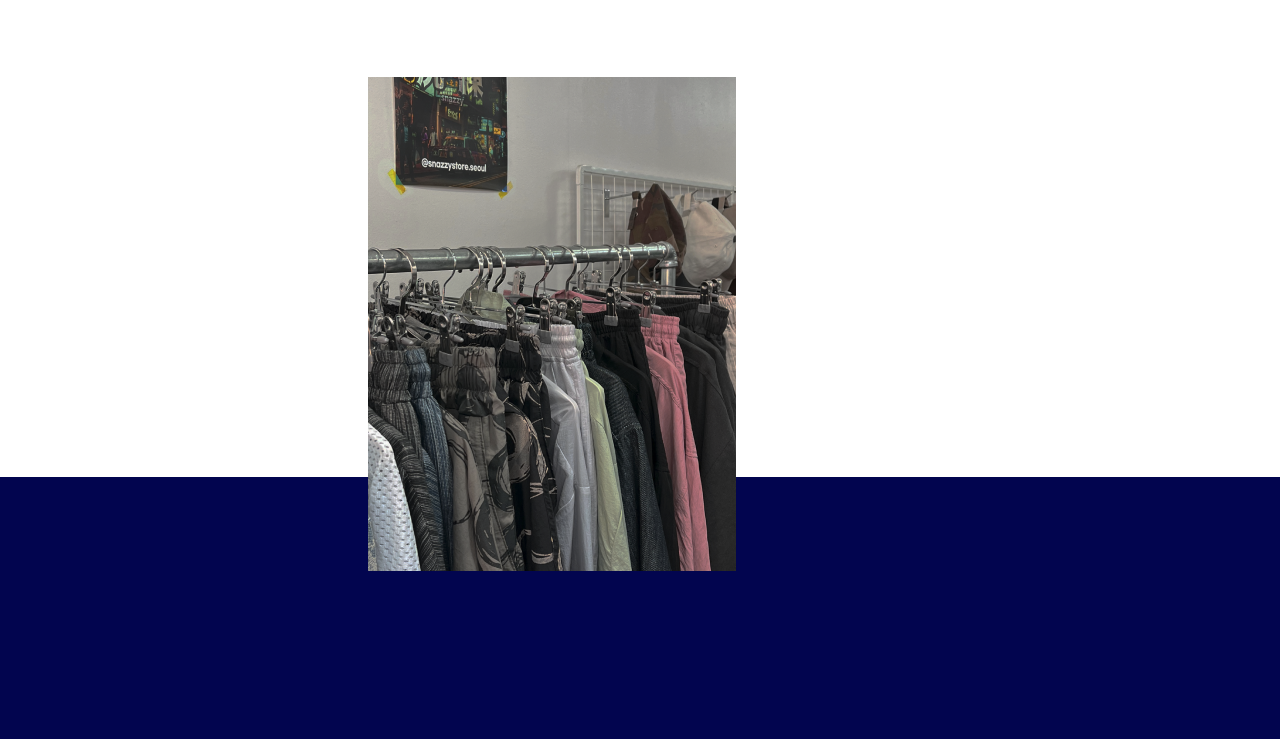
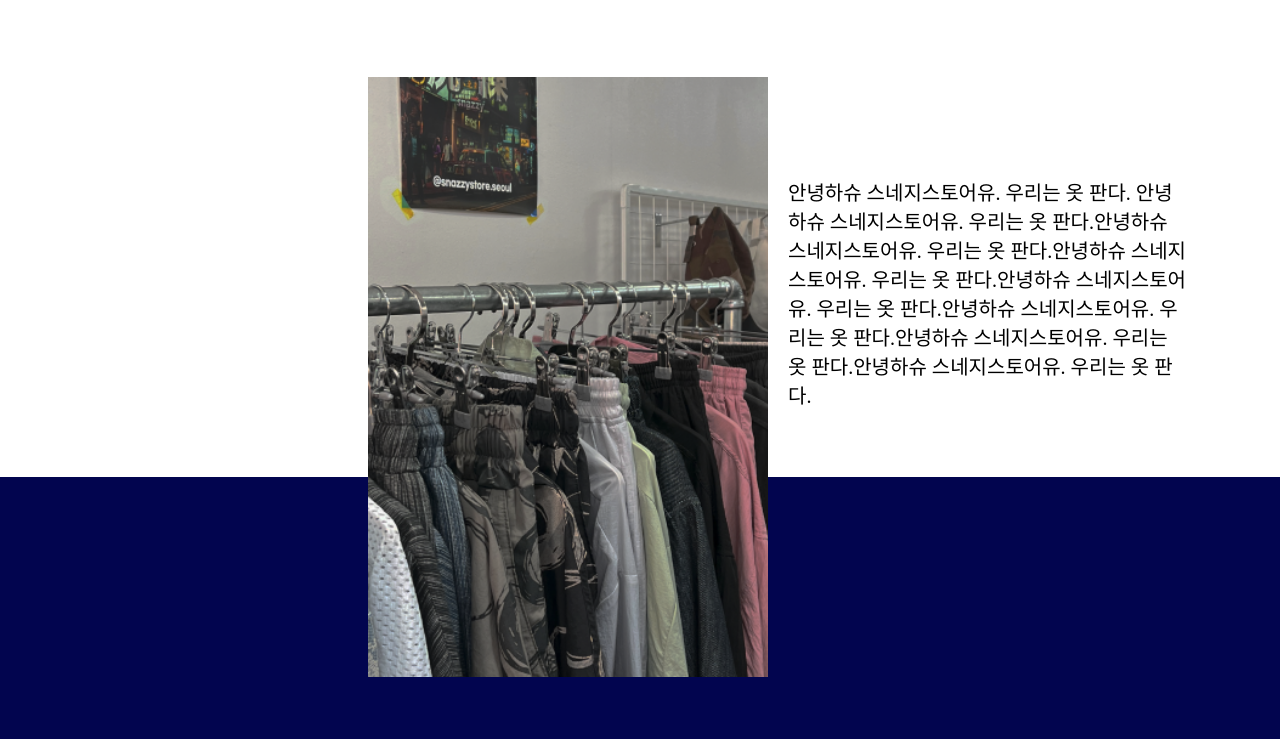
Before and after one commit to 55soup/snazzyStore, a plain HTML site: page index.html in a window 1280 px wide. Shown: the part 1941-2680 px from the top of the page. Drawn offline with Linux system fonts and the light colour scheme.

Commit message:
welcome 페이지 글씨 추가, footer 이미지조정

```diff
--- a/index.html
+++ b/index.html
@@ -78,8 +78,9 @@
       margin-top: 5em;
     }
     .main_img1 {
-      width: 584px;
-      height: 778px;
+      width: 400px;
+      height: 600px;
+      background-size: cover;
       background-image: url(img/main1.png);
       background-repeat: no-repeat;
       position: absolute;
@@ -110,6 +111,12 @@
       background-repeat: no-repeat;
       z-index: 40;
     }
+    .main_content {
+      position: relative;
+      left: 21em;
+      top: 5em;
+      font-size: 20px;
+    }
     /* welcome page */
     /* slider2 */
     /* slider2 */
@@ -128,8 +135,9 @@
     .img_collected2 {
       display: flex;
       column-gap: 1.3em;
-      position: absolute;
-      left: 5em;
+      position: relative;
+      left: 14em;
+      top: 4em;
     }
     .popup_lines {
       display: flex;
@@ -165,7 +173,17 @@
       <section class="contentBox welcome">
         <span>Welcome to SNNAZY STORE</span>
         <div class="introduce_page">
-          <div class="main_img1"></div>
+          <div class="main_img1">
+            <div class="main_content">
+              안녕하슈 스네지스토어유. 우리는 옷 판다. 안녕하슈 스네지스토어유.
+              우리는 옷 판다.안녕하슈 스네지스토어유. 우리는 옷 판다.안녕하슈
+              스네지스토어유. 우리는 옷 판다.안녕하슈 스네지스토어유. 우리는 옷
+              판다.안녕하슈 스네지스토어유. 우리는 옷 판다.안녕하슈
+              스네지스토어유. 우리는 옷 판다.안녕하슈 스네지스토어유. 우리는 옷
+              판다.
+            </div>
+          </div>
+
           <div class="img_collected">
             <div
               class="welcome_photo photo1"
```
